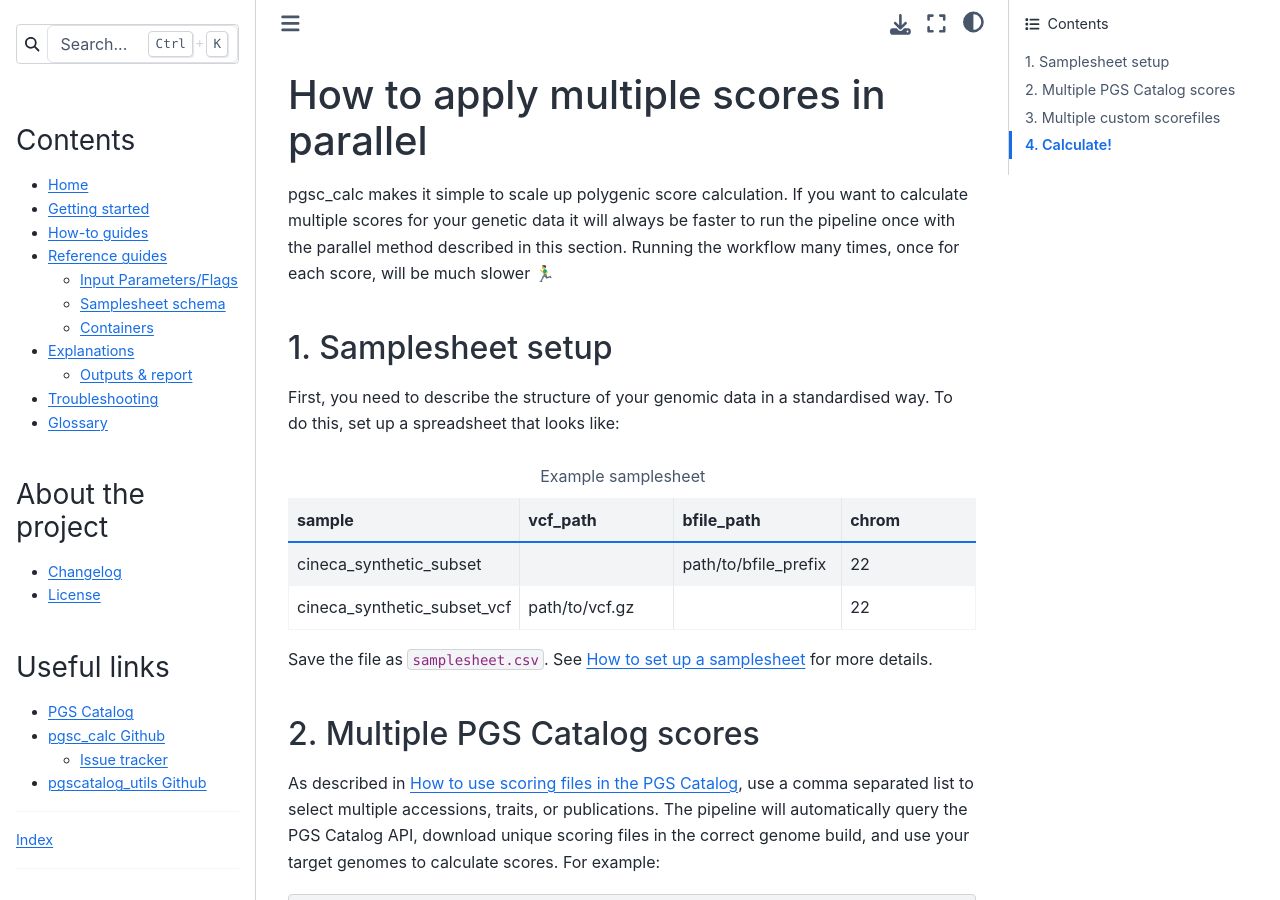
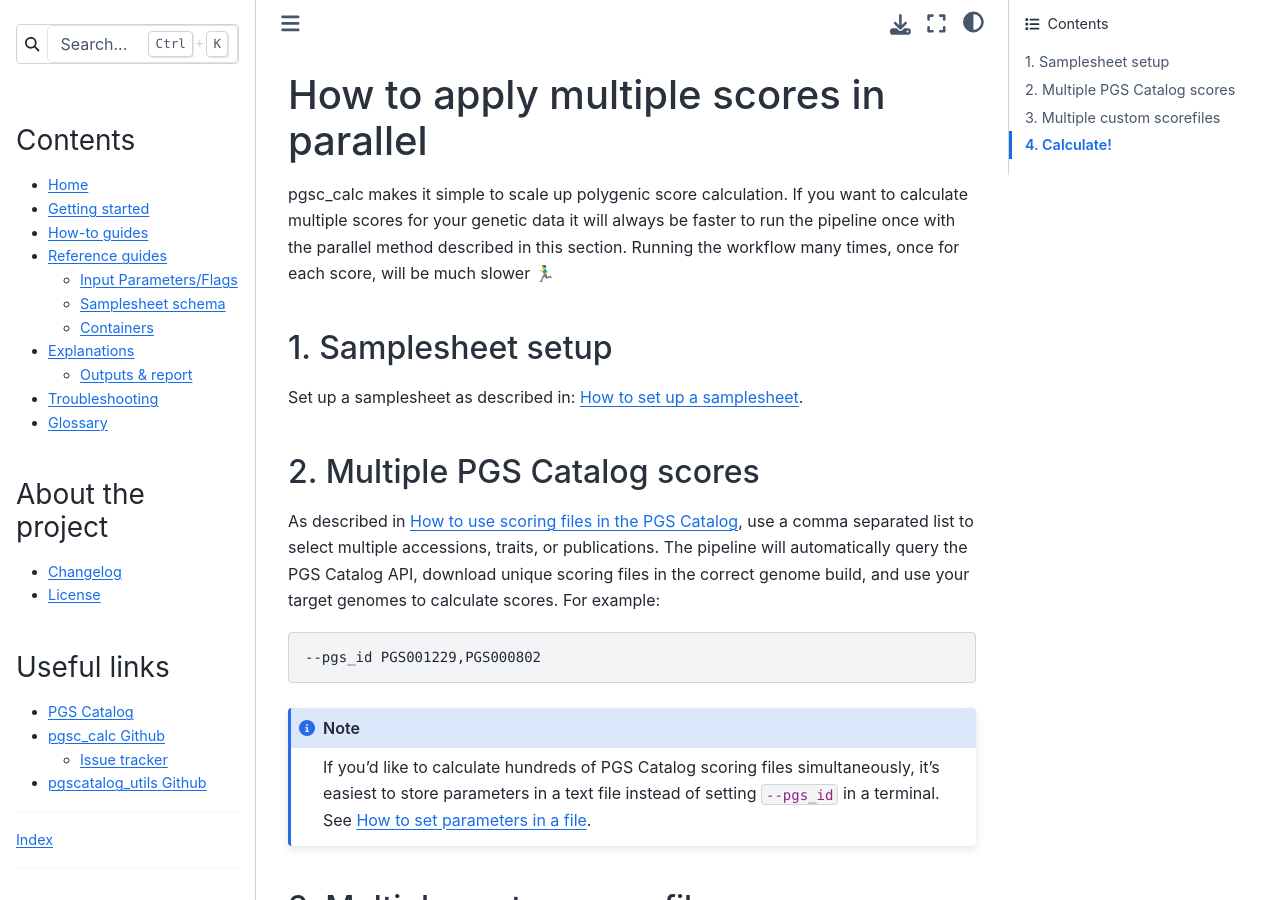
Before and after one commit to PGScatalog/pgsc_calc, a Sphinx documentation site: the page built from docs/how-to/multiple.rst, in a window 1280 px wide and 900 px high. Built offline with Sphinx 7.4.7 and the Sphinx Book theme 1.1.4, drawn with Linux system fonts in a browser that asks for light colours.

Commit message:
fix outdated samplesheet definition

```diff
--- a/docs/how-to/multiple.rst
+++ b/docs/how-to/multiple.rst
@@ -12,27 +12,7 @@ slower |:man_running:|
 1. Samplesheet setup
 --------------------
 
-First, you need to describe the structure of your genomic data in a standardised
-way. To do this, set up a spreadsheet that looks like:
-
-.. list-table:: Example samplesheet
-   :widths: 25 25 25 25
-   :header-rows: 1
-
-   * - sample
-     - vcf_path
-     - bfile_path
-     - chrom
-   * - cineca_synthetic_subset
-     -
-     - path/to/bfile_prefix
-     - 22
-   * - cineca_synthetic_subset_vcf
-     - path/to/vcf.gz
-     -
-     - 22
-
-Save the file as ``samplesheet.csv``. See :ref:`setup samplesheet` for more details.
+Set up a samplesheet as described in: :ref:`setup samplesheet`.
 
 2. Multiple PGS Catalog scores
 ------------------------------
@@ -46,6 +26,10 @@ example:
 .. code-block:: console
 
     --pgs_id PGS001229,PGS000802
+
+.. note:: If you'd like to calculate hundreds of PGS Catalog scoring files
+          simultaneously, it's easiest to store parameters in a text file
+          instead of setting ``--pgs_id`` in a terminal. See :ref:`params file`.
 
 3. Multiple custom scorefiles
 -----------------------------
```
Also changed, not shown: docs/how-to/calculate_custom.rst (+2 -22 lines).
